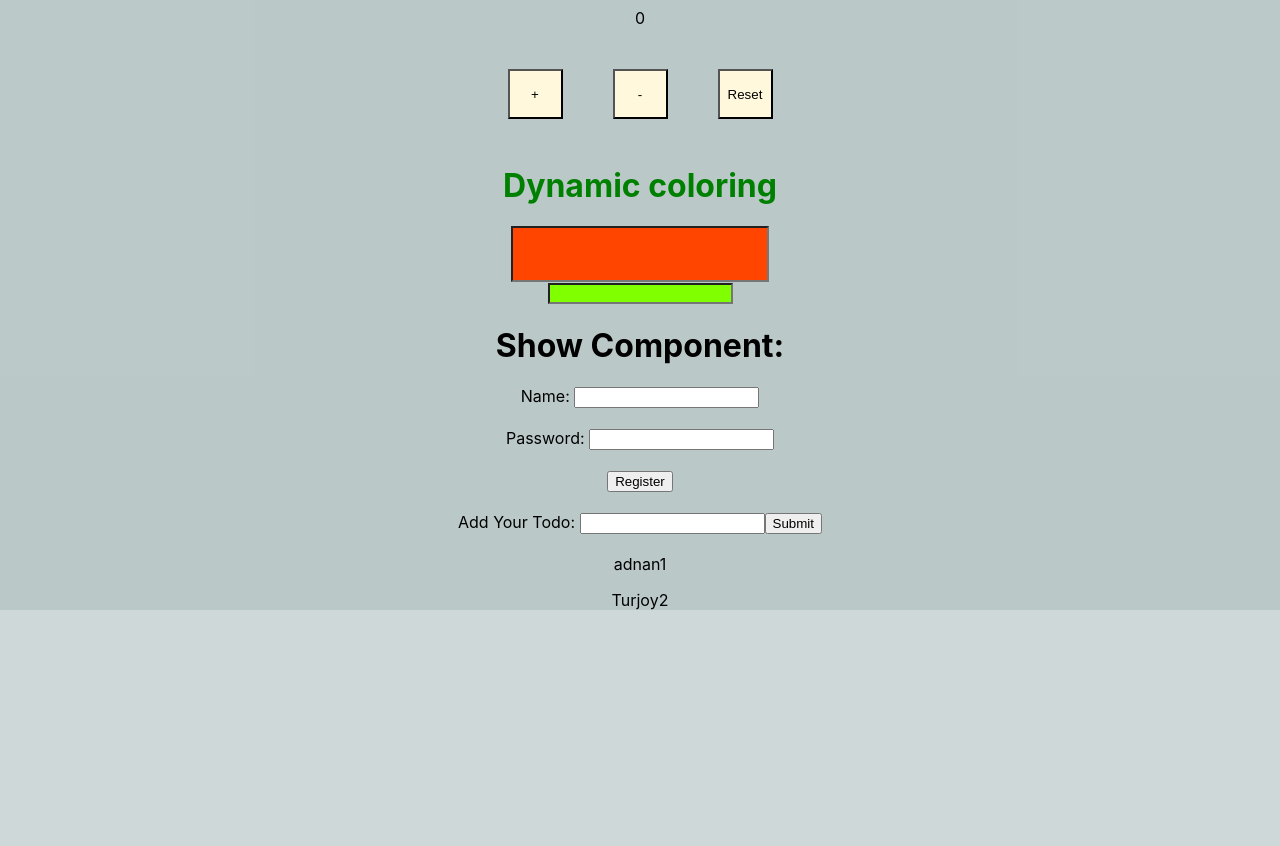
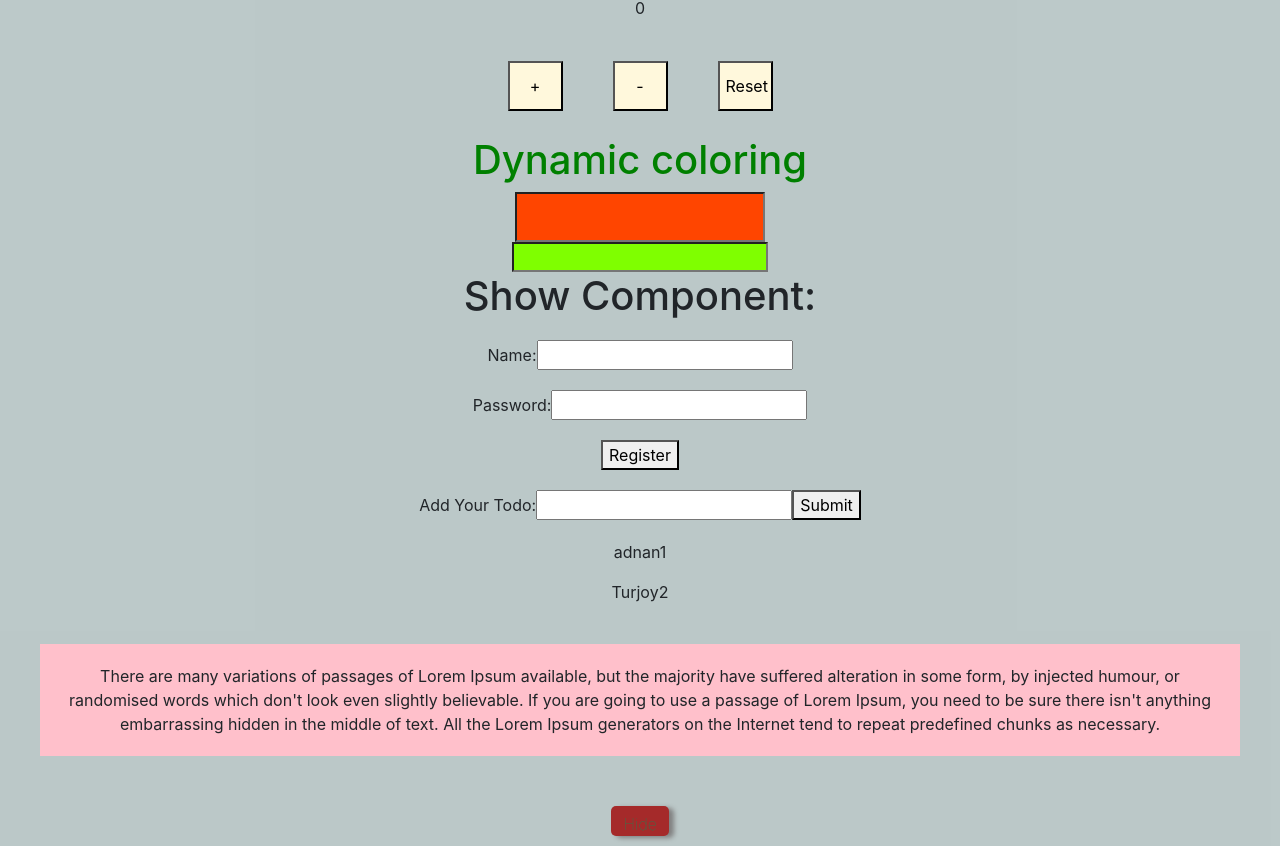
Before and after one commit to AdnanTurjoy/react, a React (Create React App) app: page / in a window 1280 px wide. Shown: the part 132-978 px from the top of the page. Before the commit the page ends 800 px from the top, so only its background shows below. Built offline with nearby package versions, Linux system fonts and the light colour scheme.

Commit message:
Simple Toggle

```diff
--- a/package.json
+++ b/package.json
@@ -6,7 +6,9 @@
     "@testing-library/jest-dom": "^5.16.5",
     "@testing-library/react": "^13.4.0",
     "@testing-library/user-event": "^13.5.0",
+    "bootstrap": "^5.2.1",
     "react": "^18.2.0",
+    "react-bootstrap": "^2.5.0",
     "react-dom": "^18.2.0",
     "react-scripts": "5.0.1",
     "web-vitals": "^2.1.4"
--- a/public/index.html
+++ b/public/index.html
@@ -15,6 +15,7 @@
       user's mobile device or desktop. See https://developers.google.com/web/fundamentals/web-app-manifest/
     -->
     <link rel="manifest" href="%PUBLIC_URL%/manifest.json" />
+    <link href="https://cdn.jsdelivr.net/npm/bootstrap@5.2.1/dist/css/bootstrap.min.css" rel="stylesheet" integrity="sha384-iYQeCzEYFbKjA/T2uDLTpkwGzCiq6soy8tYaI1GyVh/UjpbCx/TYkiZhlZB6+fzT" crossorigin="anonymous">
     <!--
       Notice the use of %PUBLIC_URL% in the tags above.
       It will be replaced with the URL of the `public` folder during the build.
--- a/src/App.js
+++ b/src/App.js
@@ -8,6 +8,7 @@ import Event_Handler from './event_handler';
 import Form from './form_control';
 import Hooks from './hooks';
 import HomeTodos from './todo/Home.js';
+import Toggle from './toggle/Toggle';
 
 
 
@@ -53,6 +54,7 @@ function App() {
       <DynamicStyling/>
       <Form/>
       <HomeTodos/>
+      <Toggle/>
     </div>
   );
 }
--- /dev/null
+++ b/src/toggle/Toggle.js
@@ -0,0 +1,39 @@
+import React, { useState } from "react";
+
+function Toggle() {
+  const [toggle, setToggle] = useState(true);
+  console.log(toggle);
+  return (
+    <div>
+      {toggle && (
+        <p
+          style={{
+            backgroundColor: "pink",
+            margin: "40px",
+            padding: "20px",
+            weight: "45px",
+          }}
+        >
+          There are many variations of passages of Lorem Ipsum available, but
+          the majority have suffered alteration in some form, by injected
+          humour, or randomised words which don't look even slightly believable.
+          If you are going to use a passage of Lorem Ipsum, you need to be sure
+          there isn't anything embarrassing hidden in the middle of text. All
+          the Lorem Ipsum generators on the Internet tend to repeat predefined
+          chunks as necessary.
+        </p>
+      )}
+
+
+      <button
+        type="button"
+        class="btn btn-outline-success"
+        onClick={() => setToggle(!toggle)}
+      >
+        {toggle ? "Hide" : "show"}
+      </button>
+    </div>
+  );
+}
+
+export default Toggle;
```
Also changed, not shown: 1 other file (tests, documents, lock files or other folders).
